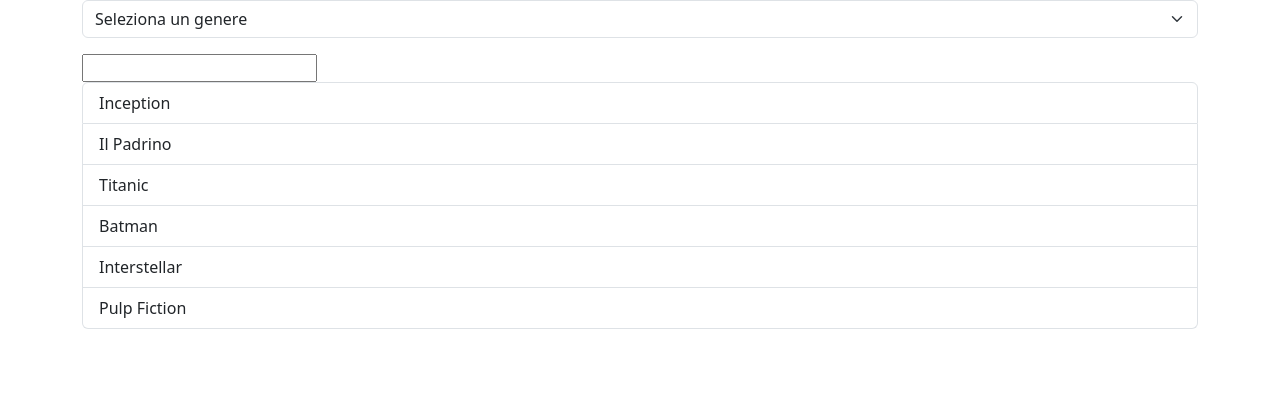
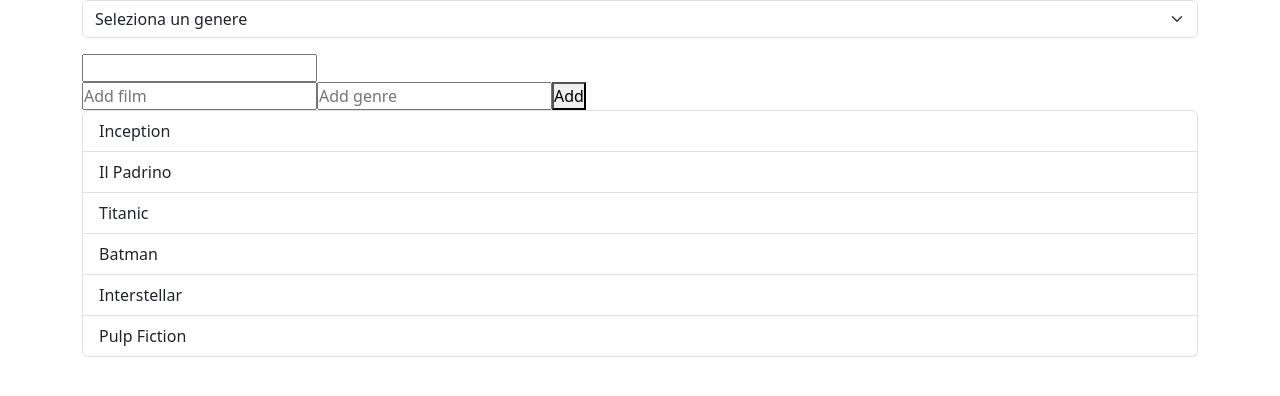
Before and after one commit to diegotosato/react-movie-filter, a React (Vite) app: page / in a window 1280 px wide. Shown: the top 396 px of the page. Built offline with nearby package versions, Linux system fonts and the light colour scheme.

Commit message:
add form to add a film, declare function on submit to add film to the list

```diff
--- a/src/App.jsx
+++ b/src/App.jsx
@@ -45,7 +45,7 @@
   //filtraggio tramite il search
   useEffect(() => {
     //filtro l'array, estraggo il film, se il titolo include quello che sto scrivendo allora aggiorno lo stato della copia dell'array con quelli filtrati
-    const searchedFilms = initialFilms.filter(film => film.title.toLowerCase().includes(search.toLowerCase()))
+    const searchedFilms = films.filter(film => film.title.toLowerCase().includes(search.toLowerCase()))
     setStaticFilms(searchedFilms)
 
     //se l'utente non cerca nulla allora tengo mostrata tutta la lista
@@ -74,7 +74,23 @@
   }, [select])
 
 
+  const [addTitle, setAddTitle] = useState('')
+  const [addGenre, setAddGenre] = useState('')
 
+  function handleSubmit(e) {
+    e.preventDefault()
+
+    let newFilm = {
+      title: addTitle,
+      genre: addGenre
+    }
+    const uploadFilms = [...initialFilms, newFilm]
+    setFilms(uploadFilms)
+
+    setAddGenre('')
+    setAddTitle('')
+
+  }
 
 
 
@@ -98,6 +114,12 @@
 
         <input type="search" value={search} onChange={(e) => setSearch(e.target.value)} />
 
+        <form onSubmit={handleSubmit}>
+          <input type="text" placeholder="Add film" value={addTitle} onChange={(e) => setAddTitle(e.target.value)} />
+          <input type="text" placeholder="Add genre" value={addGenre} onChange={(e) => setAddGenre(e.target.value)} />
+          <button type="submit">Add</button>
+        </form>
+
         <ul className="list-group">
           {
             staticFilms.map(film => (
```
